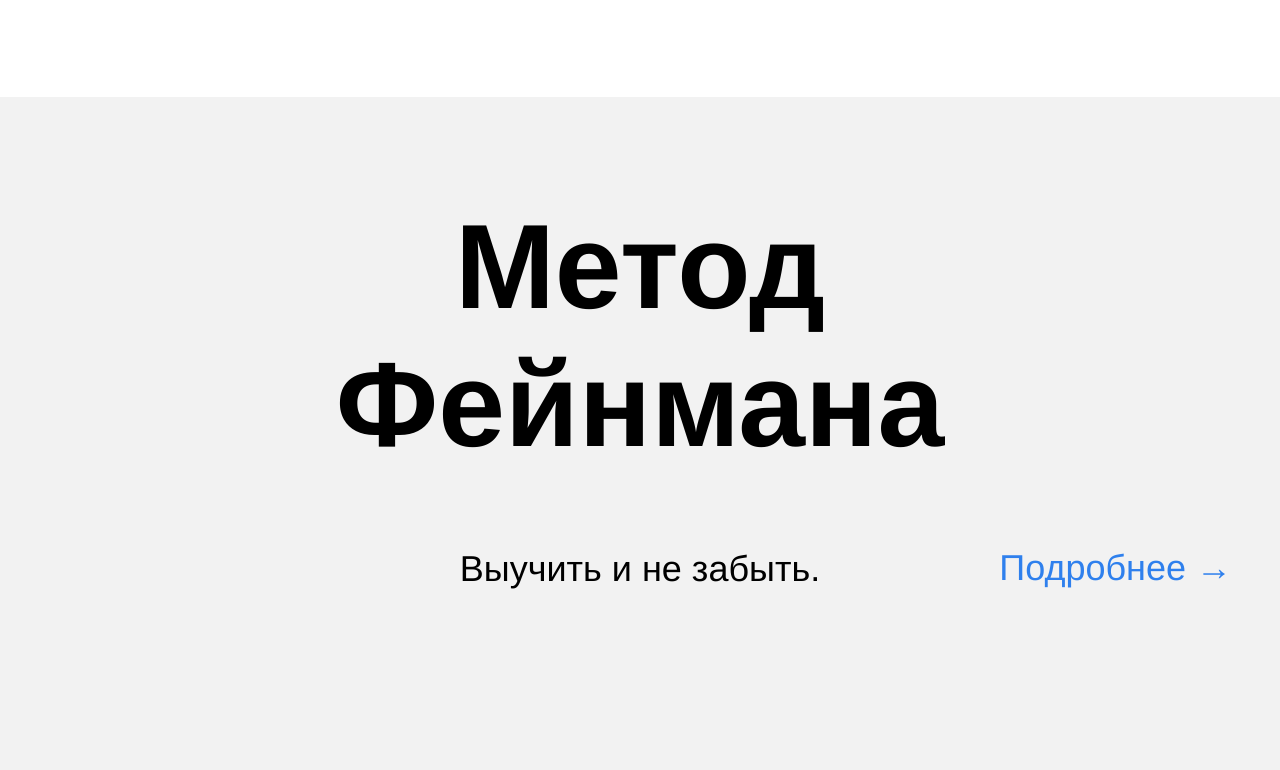
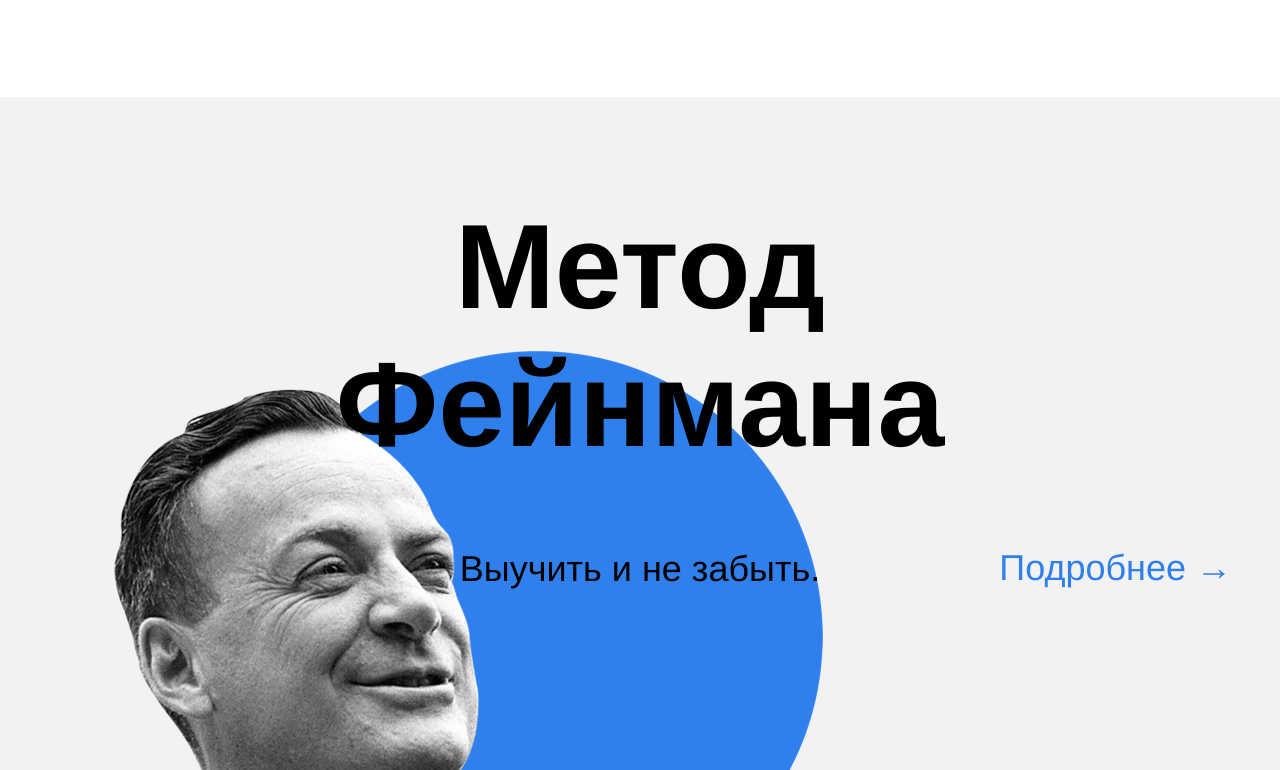
Before and after one commit to Adrinaline01/how-to-learn, a plain HTML site: page index.html in a window 1280 px wide. Shown: the part 1930-2700 px from the top of the page. Drawn offline with Linux system fonts and the light colour scheme; the site is published under a folder, as on GitHub Pages, so addresses that start at the root find nothing.

Commit message:
First try

```diff
--- a/styles/style.css
+++ b/styles/style.css
@@ -183,7 +183,7 @@
   position: relative;
   height: 890px;
   background-color: #f2f2f2;
-  background-image: url('/images/feynman.png');
+  background-image: url('../images/feynman.png');
   background-repeat: no-repeat;
   background-size: 867px 637px;
   background-position: 0% 100%;
```
